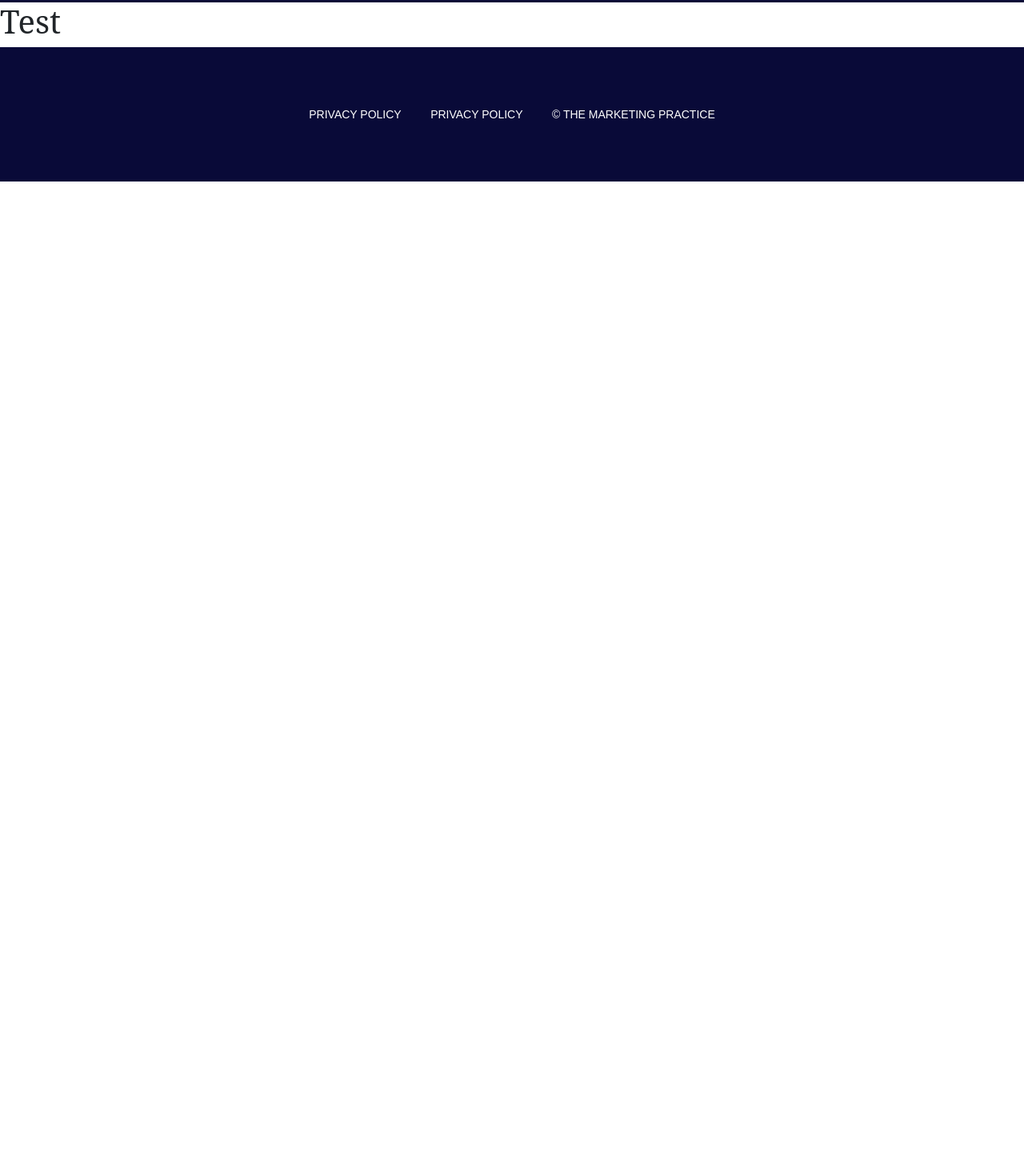
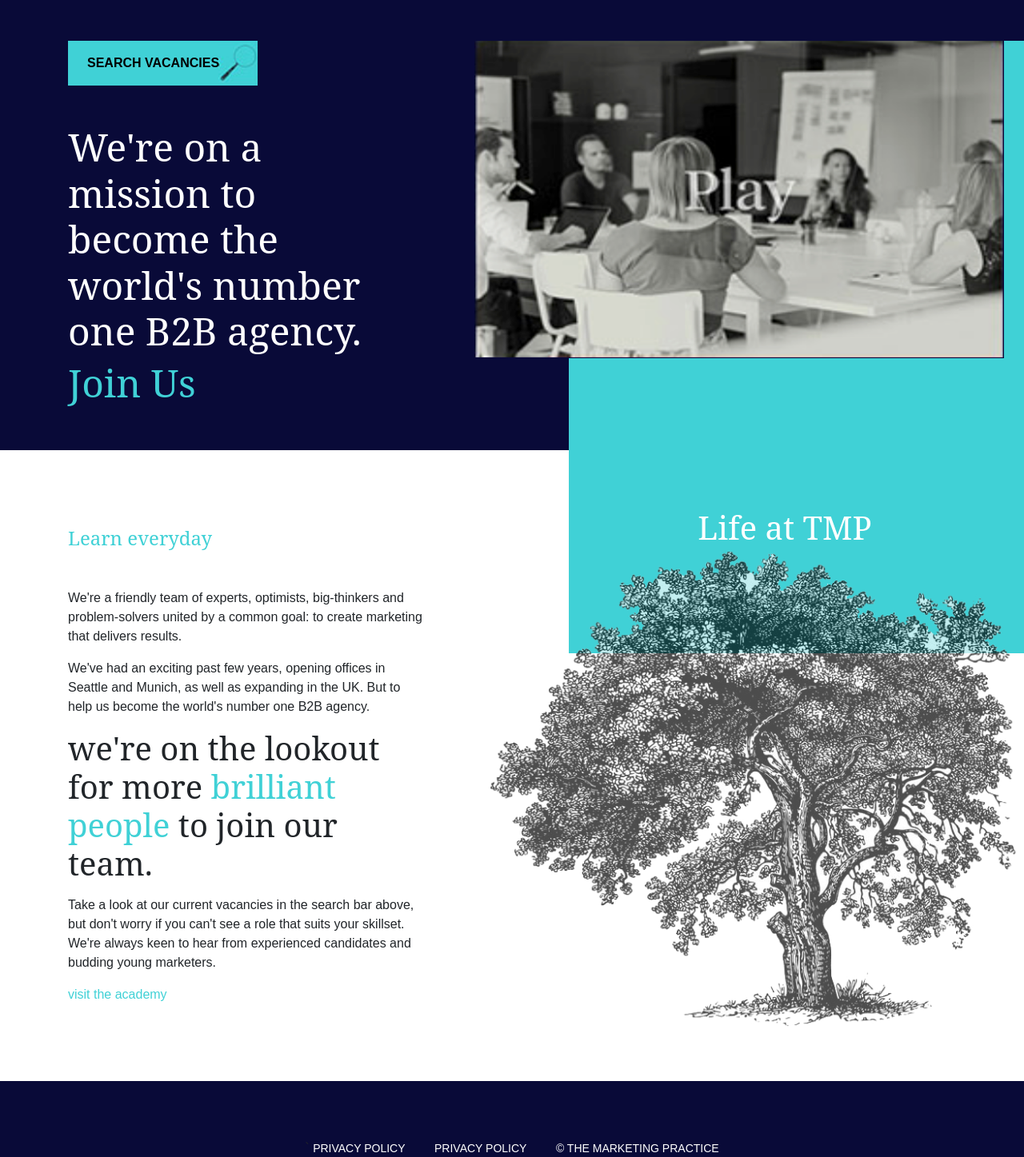
Before and after one commit to ahsan-21/tmp-design-example, a website: page index.html in a window 1280 px wide. Shown: the part 109-1556 px from the top of the page at 80% size. Before the commit the page ends 800 px from the top, so only its background shows below. Drawn offline with Linux system fonts and the light colour scheme.

Commit message:
section 1 and section 2 style

```diff
--- a/index.html
+++ b/index.html
@@ -59,14 +59,59 @@
 	</header>
 
 	<main>
-		<section>
-			<h1>Test</h1>
+		<section class="section-1 py-5">
+			<div class="container">
+				<div class="row">
+					<div class="col-md-5 pr-xl-5">
+						<a href="#" class="linkBtn d-inline-block text-uppercase pl-4 py-3 pr-5 mb-5">
+							Search Vacancies
+						</a>
+						<h2 class="headline m-0">
+							We're on a mission to become the world's number one B2B agency.
+						</h2>
+						<a href="#" class="joinUsLink">Join Us</a>
+					</div>
+					<div class="col-md-7 pl-xl-5 position-relative">
+						<div class="extendedPortion">
+							<img src="dist/images/header-img-1.png" alt="" />
+						</div>
+
+						<div class="motoPortion">
+							<h2 class="h1 whiteTxt p-5">Life at TMP</h2>
+						</div>
+					</div>
+				</div>
+			</div>
+		</section>
+
+		<section class="section-2 py-5">
+			<div class="container py-5">
+				<div class="row">
+					<div class="col-xl-5 col-lg-6 col-md-12">
+						<h4 class="subHeading lightBlueTxt mb-5">Learn everyday</h4>
+
+						<p>We're a friendly team of experts, optimists, big-thinkers and problem-solvers united by a common goal: to create marketing that delivers results.</p>
+
+						<p>We've had an exciting past few years, opening offices in Seattle and Munich, as well as expanding in the UK. But to help us become the world's number one B2B agency.</p>
+
+						<h2 class="h1 insideHeadline mb-3">we're on the lookout for more <span class="lightBlueTxt">brilliant people</span> to join our team.</h2>
+
+						<p>Take a look at our current vacancies in the search bar above, but don't worry if you can't see a role that suits your skillset. We're always keen to hear from experienced candidates and budding young marketers.</p>
+
+						<a href="#" class="lightBlueTxt">visit the academy</a>
+					</div>
+					<div class="col-xl-7 col-lg-6 col-md-none">
+						<div class="overWidthSection">
+						</div>
+					</div>
+				</div>
+			</div>
 		</section>
 	</main>
 
 	<footer class="py-5">
 		<ul class="footerNav container py-4">
-			<li>
+			<li>`
 				<a href="#">Privacy Policy</a>
 			</li>
 			<li>
--- a/res/scss/_base.scss
+++ b/res/scss/_base.scss
@@ -2,10 +2,13 @@
 /*
  * Base style
 */
-
+html {
+	overflow-x: hidden;
+}
 body {
 	background: #fff;
 	font-family: $font-family-main;
+	overflow-x: hidden;
 }
 
 h1, h2, h3, h4, h5, h6 {
@@ -35,3 +38,10 @@ a:not([href]):not([tabindex]):focus {
 	color: #fff;
 	text-decoration: underline;
 }
+
+.lightBlueTxt {
+	color: $text-light-blue-color;
+}
+.whiteTxt {
+	color: white;
+}
--- a/res/scss/_variables.scss
+++ b/res/scss/_variables.scss
@@ -11,3 +11,6 @@ $bg-color-grey : #f2f2f2;
 
 $font-family-main : "Arial";
 $font-family-heading : "serif";
+
+// $text-light-blue-color: #9ffcff;
+$text-light-blue-color: $bg-color-light-blue;
--- /dev/null
+++ b/res/scss/components/_section1.scss
@@ -0,0 +1,92 @@
+
+/*
+ * Section Style
+*/
+
+main {
+	.section-1 {
+		background-color: $bg-color-dark-blue;
+		color: white;
+
+
+		.linkBtn {
+			background-color: $bg-color-light-blue;
+			color: black;
+			background-image: url("../images/search-icon.png");
+			background-repeat: no-repeat;
+			background-size: auto 88%;
+			background-position: right center;
+			font-weight: bolder;
+		}
+
+		.headline {
+			font-size: 2.5rem;
+
+			@include media-breakpoint-up(xl) {
+				font-size: 3rem;
+			}
+
+			@include media-breakpoint-down(md) {
+				font-size: 2rem;
+			}
+			@include media-breakpoint-down(sm) {
+				font-size: 2.5rem;
+			}
+		}
+
+		.joinUsLink {
+			font-family: $font-family-heading;
+			color: $text-light-blue-color;
+
+			font-size: 2.5rem;
+
+			@include media-breakpoint-up(xl) {
+				font-size: 3rem;
+			}
+
+			@include media-breakpoint-down(md) {
+				font-size: 2rem;
+			}
+			@include media-breakpoint-down(sm) {
+				font-size: 2.5rem;
+			}
+		}
+
+		.extendedPortion {
+			height: auto;
+			width: 105%;
+			z-index: 10;
+			position: relative;
+
+			img {
+				height: auto;
+				width: 100%;
+			}
+			@include media-breakpoint-up(xl) {
+				width: 110%;
+			}
+
+			@include media-breakpoint-down(sm) {
+				width: 100%;
+			}
+		}
+
+		.motoPortion {
+			width: 100%;
+			height: 165%;
+			position: absolute;
+			top: 0;
+			left: 25%;
+			background: #40d1d6;
+			color: white;
+			z-index: 5;
+
+			h2 {
+				text-align: center;
+				bottom: 10%;
+				position: absolute;
+				left: 17%;
+			}
+		}
+	}
+}
--- /dev/null
+++ b/res/scss/components/_section2.scss
@@ -0,0 +1,23 @@
+
+/*
+ * Section Style
+*/
+
+main {
+	.section-2 {
+
+		.overWidthSection {
+			position: absolute;
+			top: 5%;
+			left: 10%;
+			z-index: 11;
+			opacity: 0.7;
+			width: 140%;
+			height: 100%;
+
+			background: url("../images/tree.png") no-repeat;
+			background-position: left center;
+			background-size: auto 100%;
+		}
+	}
+}
--- /dev/null
+++ b/res/scss/components/_section3.scss
@@ -0,0 +1,8 @@
+
+/*
+ * Section Style
+*/
+
+main {
+	.section-1 {}
+}
--- /dev/null
+++ b/res/scss/components/_section4.scss
@@ -0,0 +1,8 @@
+
+/*
+ * Section Style
+*/
+
+main {
+	.section-1 {}
+}
--- /dev/null
+++ b/res/scss/components/_section5.scss
@@ -0,0 +1,8 @@
+
+/*
+ * Section Style
+*/
+
+main {
+	.section-1 {}
+}
--- /dev/null
+++ b/res/scss/components/_section6.scss
@@ -0,0 +1,8 @@
+
+/*
+ * Section Style
+*/
+
+main {
+	.section-1 {}
+}
--- /dev/null
+++ b/res/scss/components/_section7.scss
@@ -0,0 +1,8 @@
+
+/*
+ * Section Style
+*/
+
+main {
+	.section-1 {}
+}
--- a/res/scss/main.scss
+++ b/res/scss/main.scss
@@ -11,4 +11,13 @@
 
 // components
 @import "components/header";
+
+@import "components/section1";
+@import "components/section2";
+@import "components/section3";
+@import "components/section4";
+@import "components/section5";
+@import "components/section6";
+@import "components/section7";
+
 @import "components/footer";
```
Also changed, not shown: TMP-Design-Example.jpg (added), dist/css/main.css, dist/images/header-img-1.png (added), dist/images/search-icon.png (added), dist/images/tree.jpg (added), dist/images/tree.png (added).
